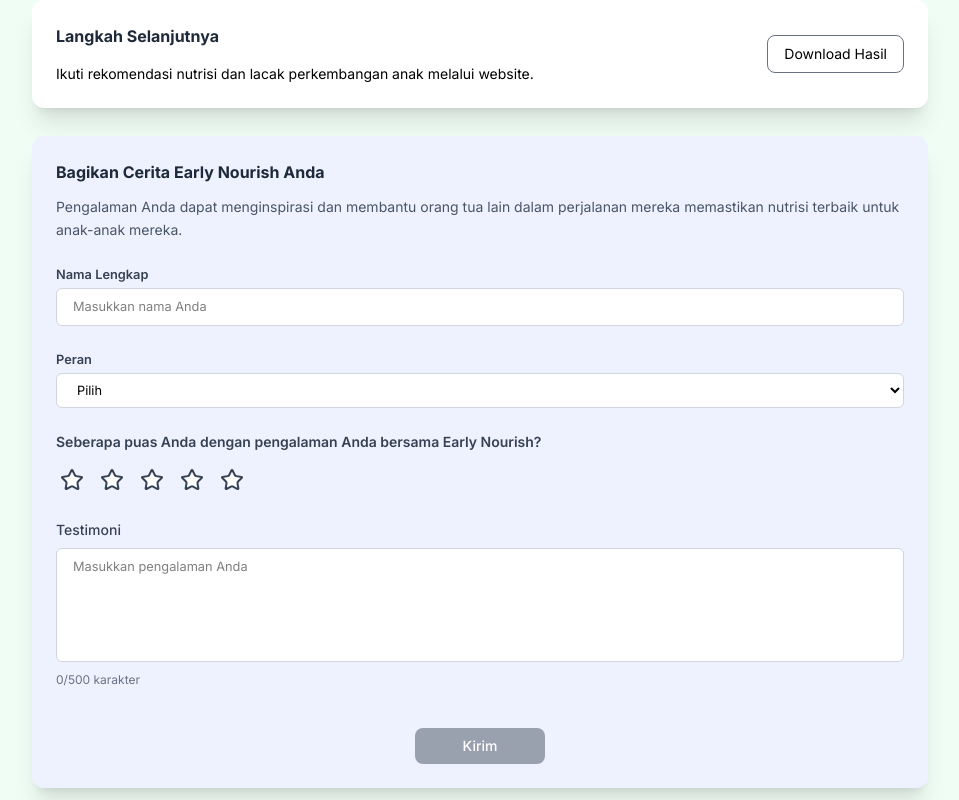
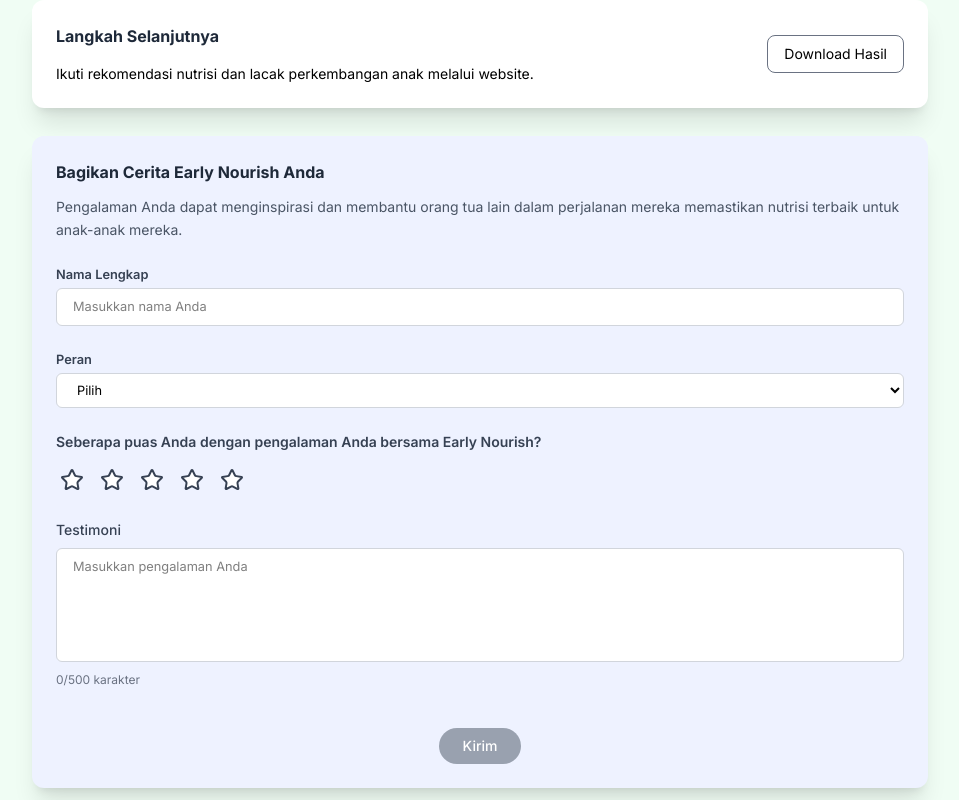
Before and after one commit to Elmosius/EarlyNourish, a Vue app in the folder front-end/: page /dashboard in a window 1280 px wide. Shown: the part 3060-3860 px from the top of the page, without its empty margins (160-1119 px from the left). Built offline with nearby package versions, Linux system fonts and the light colour scheme.

Commit message:
Update Feedback.vue

```diff
--- a/front-end/src/views/Feedback.vue
+++ b/front-end/src/views/Feedback.vue
@@ -87,7 +87,7 @@
 </script>
 
 <template>
-  <section class="px-8 py-4 md:px-14 lg:px-38">
+  <section class="px-8 py-4 pb-10 md:px-14 lg:px-38">
     <div
       class="container max-w-4xl mx-auto bg-[#EEF2FF] rounded-xl shadow-xl mb-4 p-6"
     >
@@ -189,7 +189,7 @@
                 ? 'bg-gray-800 hover:bg-gray-900'
                 : 'bg-gray-400 cursor-not-allowed'
             "
-            class="text-white font-medium py-2 px-8 md:px-12 rounded-lg transition-colors text-base md:text-sm"
+            class="text-white font-medium py-2 px-6 rounded-full transition-colors text-base md:text-sm"
           >
             {{ isSubmitting ? "Mengirim..." : "Kirim" }}
           </button>
```
